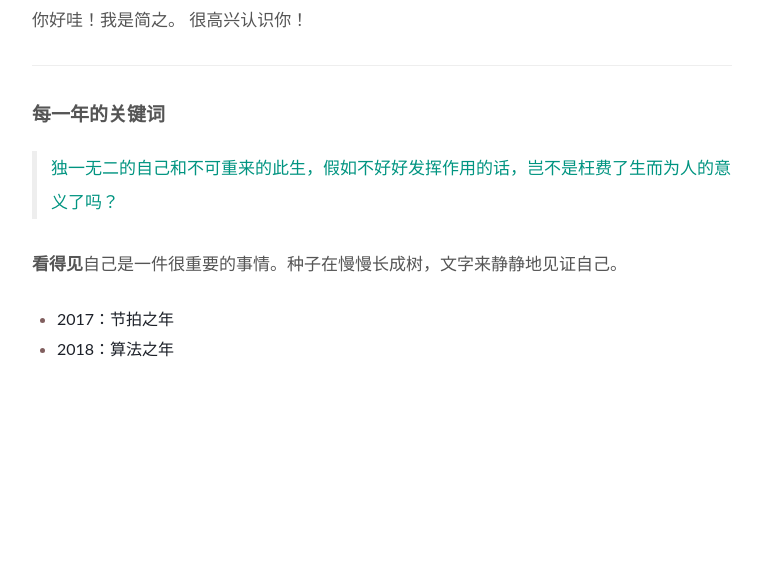
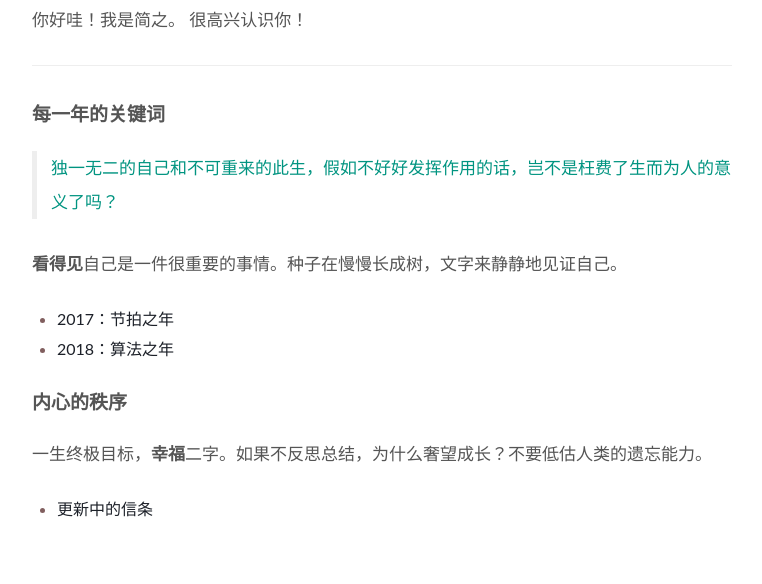
Before and after one commit to WillWang-X/willwang-x.github.io, a Jekyll site: the page built from about.md, in a window 1280 px wide. Shown: the part 500-1084 px from the top of the page, without its empty margins (258-1020 px from the left). Built offline with Jekyll 4.4.1, drawn with Linux system fonts in a browser that asks for light colours; before the commit the page ends 924 px from its top, so only the background shows below that.

Commit message:
update 2017

```diff
--- a/about.md
+++ b/about.md
@@ -19,3 +19,10 @@ permalink: /about/
 
 * [2017：节拍之年](https://willwang-x.github.io/2018/01/2017-beat)
 * [2018：算法之年](https://willwang-x.github.io/2018/03/2018-algorithms)
+
+
+## 内心的秩序
+
+一生终极目标，**幸福**二字。如果不反思总结，为什么奢望成长？不要低估人类的遗忘能力。
+
+* [更新中的信条](https://willwang-x.github.io/2018/10/mottos)
```
